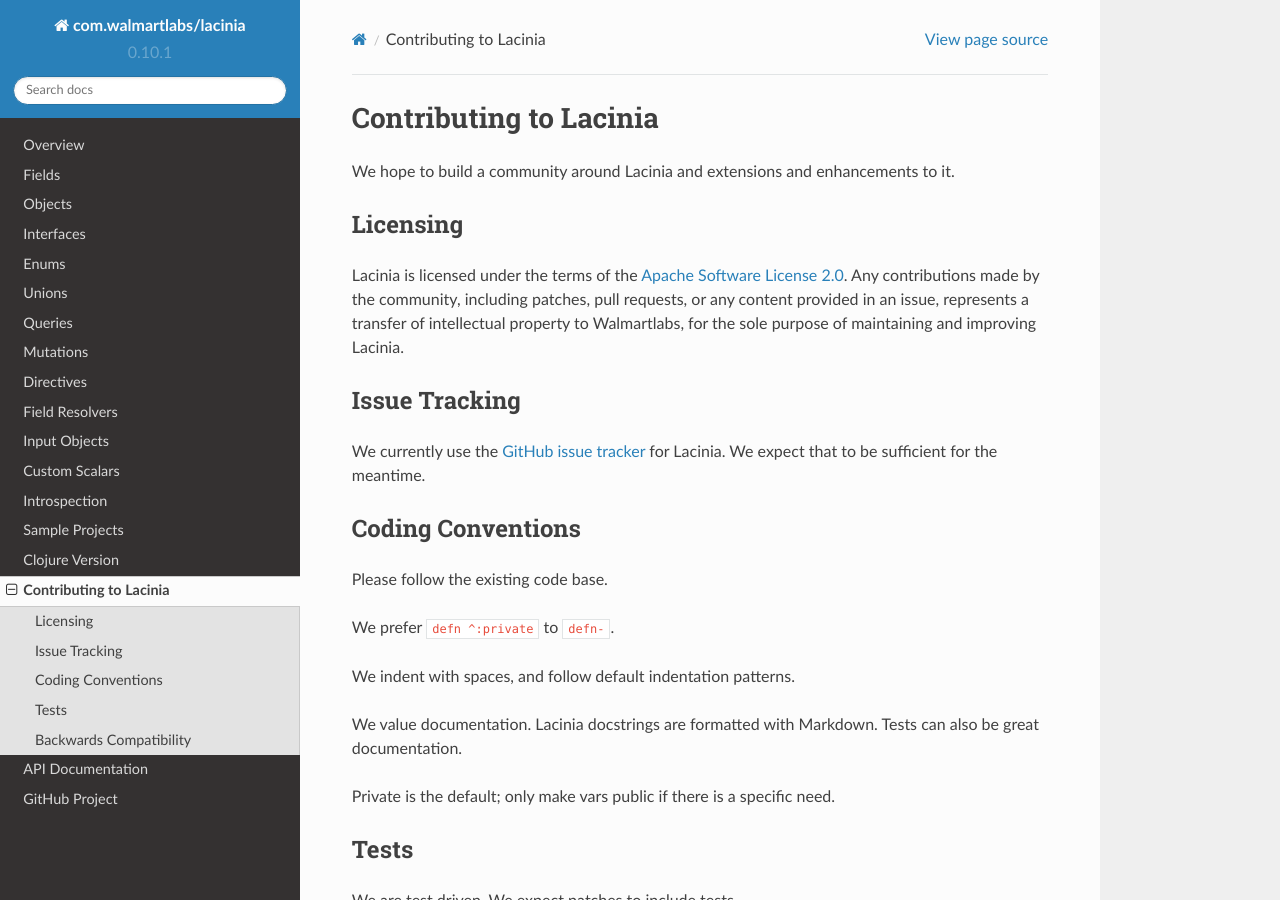
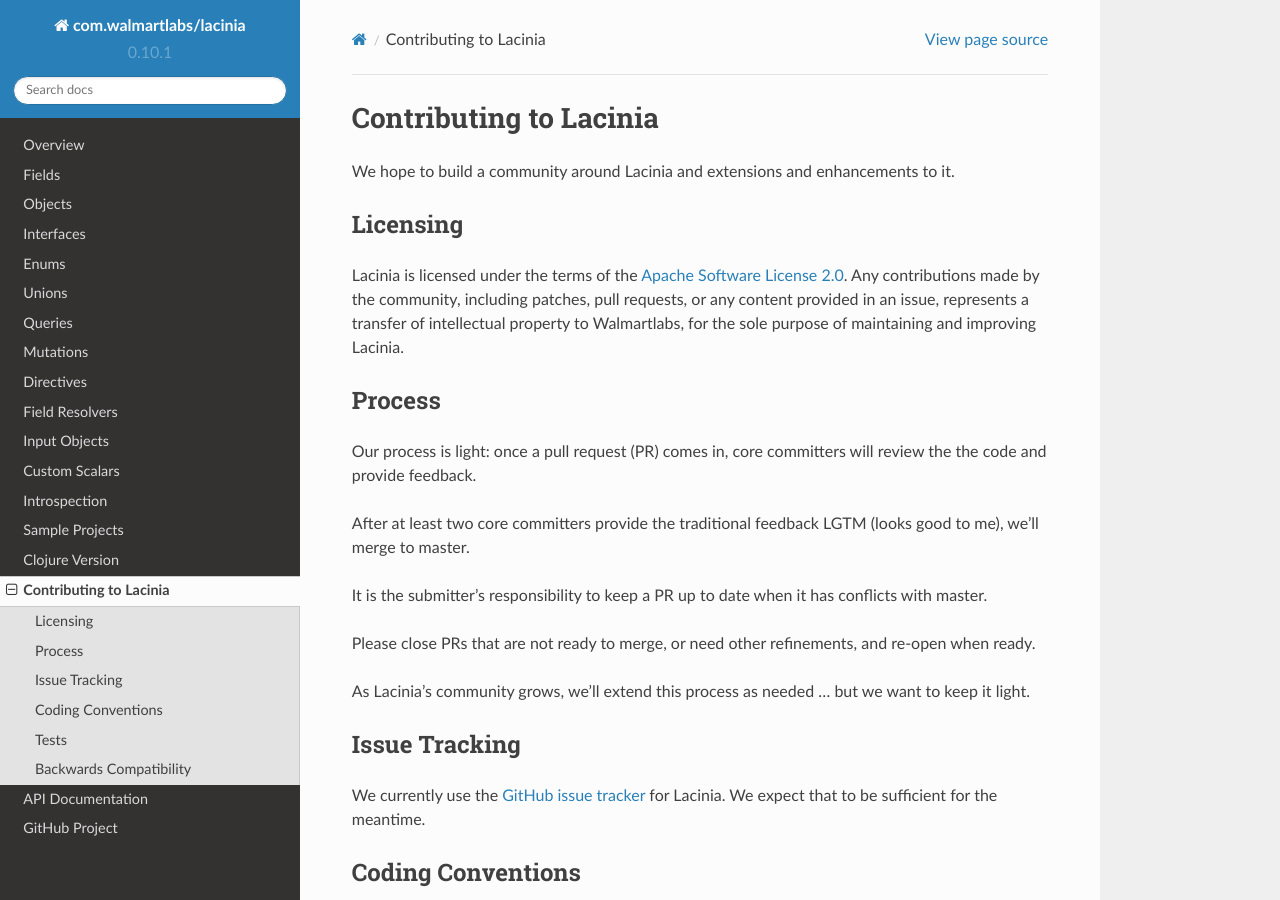
Before and after one commit to walmartlabs/lacinia, a Sphinx documentation site: the page built from docs/contributing.rst, in a window 1280 px wide and 900 px high. Built offline with Sphinx 7.4.7 and the Read the Docs theme 2.0.0, drawn with Linux system fonts in a browser that asks for light colours.

Commit message:
A few notes on our PR approval process

```diff
--- a/docs/contributing.rst
+++ b/docs/contributing.rst
@@ -10,6 +10,20 @@
 Any contributions made by the community, including patches, pull requests, or any content
 provided in an issue, represents a transfer of intellectual property to Walmartlabs, for the sole purpose
 of maintaining and improving Lacinia.
+
+Process
+-------
+
+Our process is light: once a pull request (PR) comes in, core committers will review the
+the code and provide feedback.
+
+After at least two core committers provide the traditional feedback LGTM (looks good to me), we'll merge to master.
+
+It is the submitter's responsibility to keep a PR up to date when it has conflicts with master.
+
+Please close PRs that are not ready to merge, or need other refinements, and re-open when ready.
+
+As Lacinia's community grows, we'll extend this process as needed ... but we want to keep it light.
 
 Issue Tracking
 --------------
```
